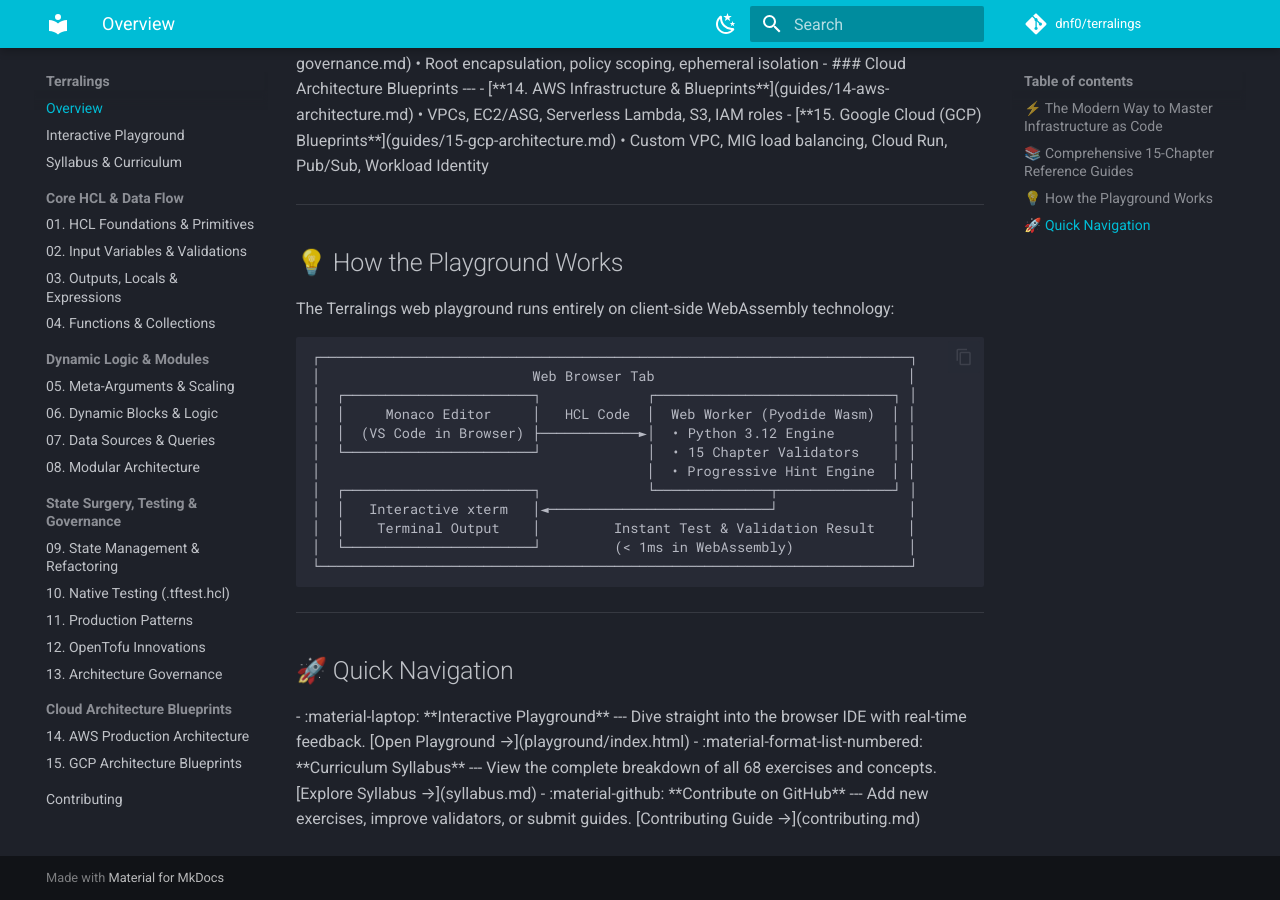
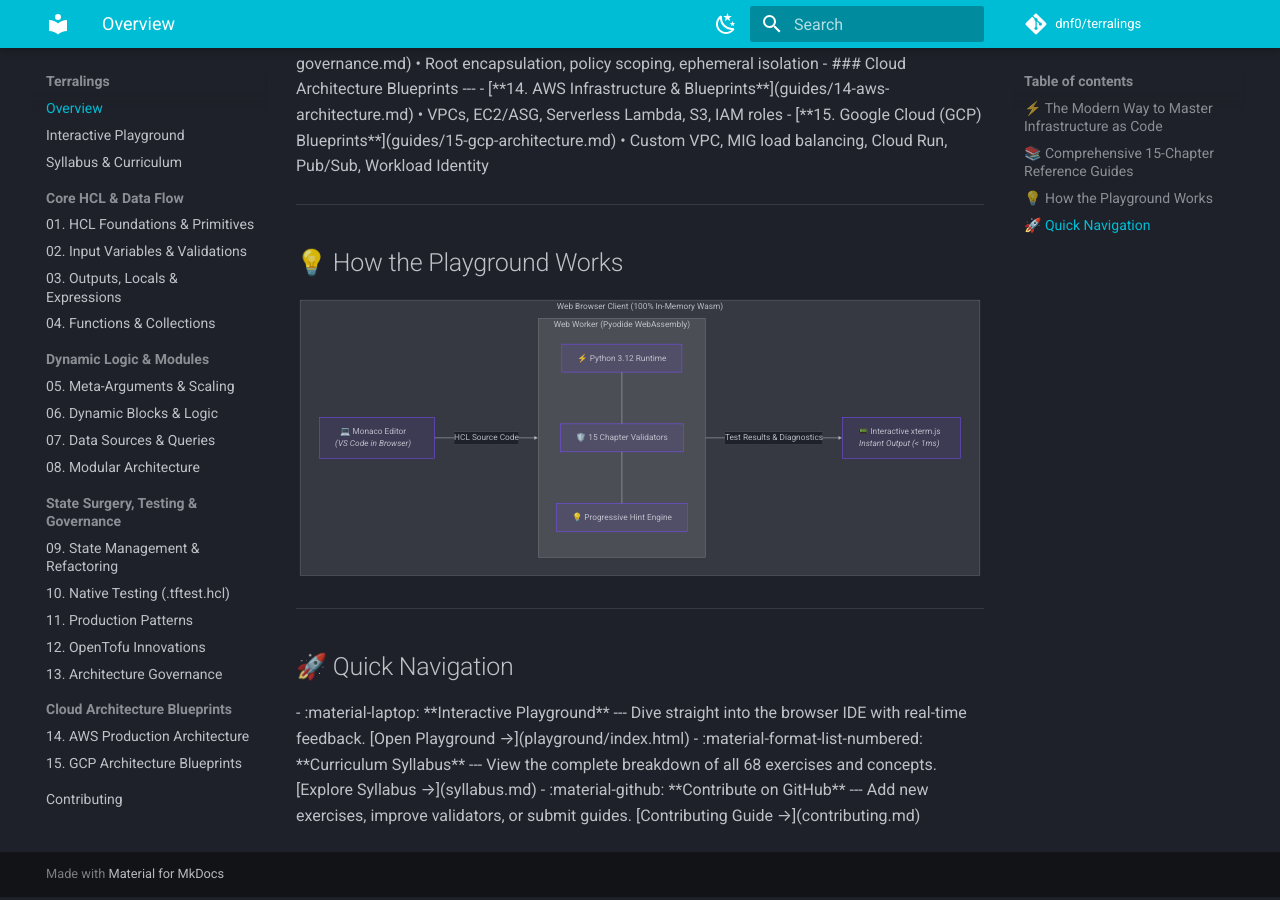
Before and after one commit to dnf0/terralings, an MkDocs documentation site: the page built from docs/index.md, in a window 1280 px wide and 900 px high, scrolled down 1283 px. Built offline with MkDocs 1.6.1 and Material for MkDocs 9.7.7, drawn with Linux system fonts in a browser that asks for light colours; comment, search, counter and statistics services are not loaded.

Commit message:
feat(docs): enable mkdocs mermaid rendering and update homepage architecture diagram

````diff
--- a/docs/index.md
+++ b/docs/index.md
@@ -69,21 +69,25 @@
 
 ## 💡 How the Playground Works
 
-The Terralings web playground runs entirely on client-side WebAssembly technology:
+```mermaid
+flowchart LR
+    subgraph Browser["Web Browser Client (100% In-Memory Wasm)"]
+        direction LR
+        Monaco["💻 Monaco Editor<br/><i>(VS Code in Browser)</i>"]
 
-```text
-┌────────────────────────────────────────────────────────────────────────┐
-│                          Web Browser Tab                               │
-│  ┌───────────────────────┐             ┌─────────────────────────────┐ │
-│  │     Monaco Editor     │   HCL Code  │  Web Worker (Pyodide Wasm)  │ │
-│  │  (VS Code in Browser) ├────────────►│  • Python 3.12 Engine       │ │
-│  └───────────────────────┘             │  • 15 Chapter Validators    │ │
-│                                        │  • Progressive Hint Engine  │ │
-│  ┌───────────────────────┐             └──────────────┬──────────────┘ │
-│  │   Interactive xterm   │◄───────────────────────────┘                │
-│  │    Terminal Output    │         Instant Test & Validation Result    │
-│  └───────────────────────┘         (< 1ms in WebAssembly)              │
-└────────────────────────────────────────────────────────────────────────┘
+        subgraph Worker["Web Worker (Pyodide WebAssembly)"]
+            direction TB
+            Engine["⚡ Python 3.12 Runtime"]
+            Validators["🛡️ 15 Chapter Validators"]
+            Hints["💡 Progressive Hint Engine"]
+            Engine --- Validators --- Hints
+        end
+
+        Terminal["📟 Interactive xterm.js<br/><i>Instant Output (< 1ms)</i>"]
+
+        Monaco -->|"HCL Source Code"| Worker
+        Worker -->|"Test Results & Diagnostics"| Terminal
+    end
 ```
 
 ---
--- a/mkdocs.yml
+++ b/mkdocs.yml
@@ -34,7 +34,11 @@
 markdown_extensions:
   - admonition
   - pymdownx.details
-  - pymdownx.superfences
+  - pymdownx.superfences:
+      custom_fences:
+        - name: mermaid
+          class: mermaid
+          format: !!python/name:pymdownx.superfences.fence_code_format
   - pymdownx.highlight:
       anchor_linenums: true
       line_spans: __span
````
